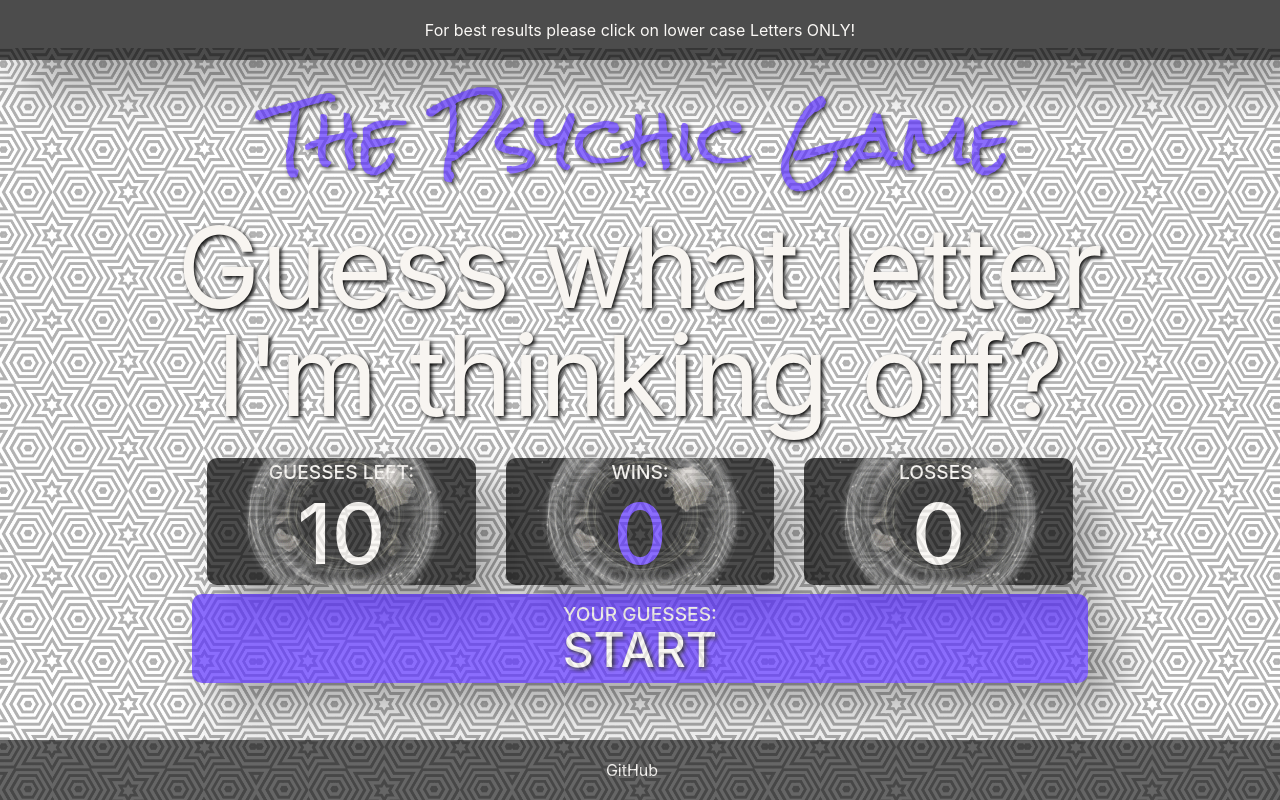
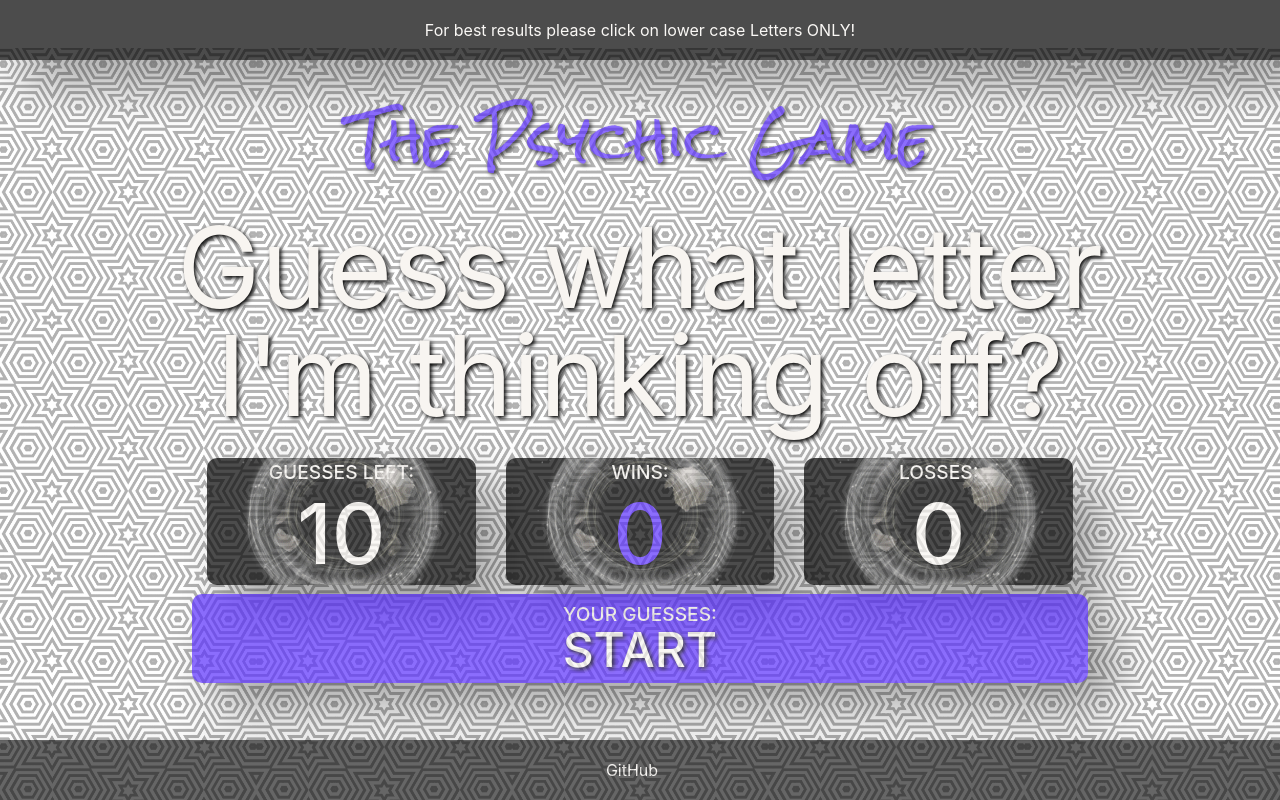
Before and after one commit to BGitana/Mystical-Guess-Game, a plain HTML site: page index.html in a window 1280 px wide. Drawn offline with nearby package versions, Linux system fonts and the light colour scheme.

```diff
--- a/assets/css/style.css
+++ b/assets/css/style.css
@@ -71,7 +71,7 @@ a:active {
 
 h1 {
   color: rgb(91, 47, 252);
-  font-size: 4.5em;
+  font-size: 3.5em;
   opacity: 0.7;
   filter: alpha(opacity=70);
   text-align: center;
```
Also changed, not shown: 1 other file.
